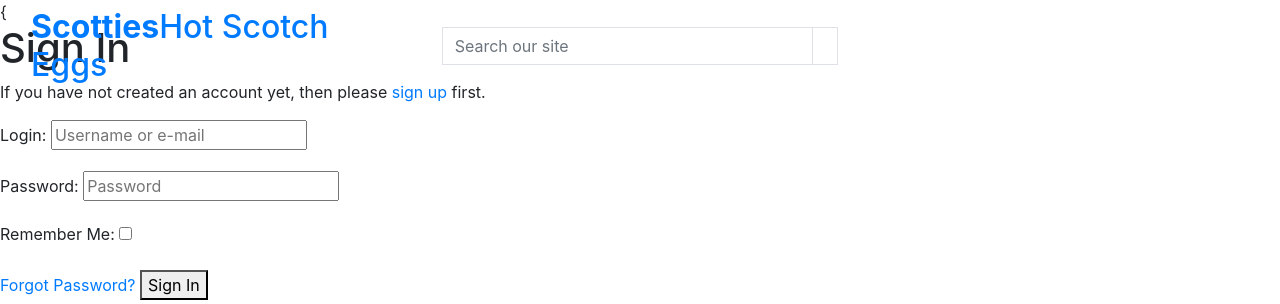
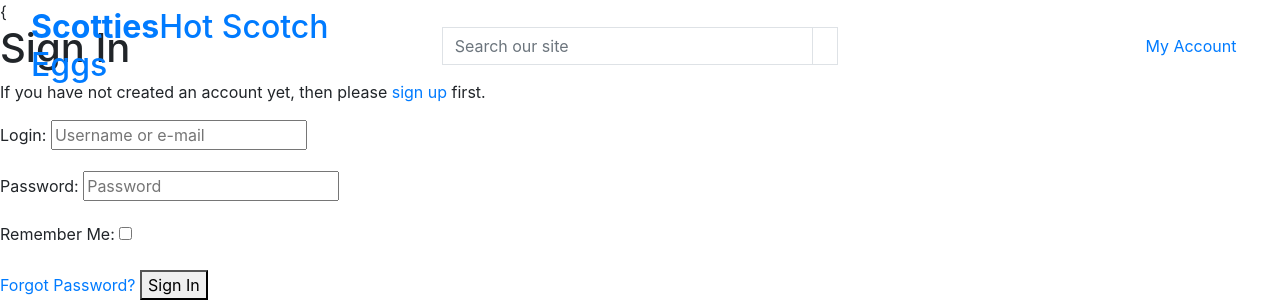
Before and after one commit to MrFogg866/scottys, a Django app: page /accounts/login/ in a window 1280 px wide. Shown: the top 304 px of the page. Run offline with Django 3.2, Linux system fonts and the light colour scheme; some libraries are stand-ins or nearby versions.

Commit message:
add my account div

```diff
--- a/templates/base.html
+++ b/templates/base.html
@@ -61,7 +61,19 @@
                 </div>
             </form>
         </div>
-        <div class="col-12 col-lg-4 my-auto py-1 py-lg-0"></div>
+        <div class="col-12 col-lg-4 my-auto py-1 py-lg-0">
+          <ul class="list-inline list-unstyled text-center text-lg-right my-0">
+            <li class="list-inline-item dropdown">
+              <a class="text-black nav-link" href="#" id="user-options" data-toggle="dropdown" aria-haspopup="true" aria-expanded="false">
+                <div class="text-center">
+                    <div><i class="fas fa-user fa-lg"></i></div>
+                    <p class="my-0">My Account</p>
+                </div>
+              </a>
+            </li>
+            <li class="list-inline-item"></li>
+          </ul>
+        </div>
       </div>
     </header>
 
```
